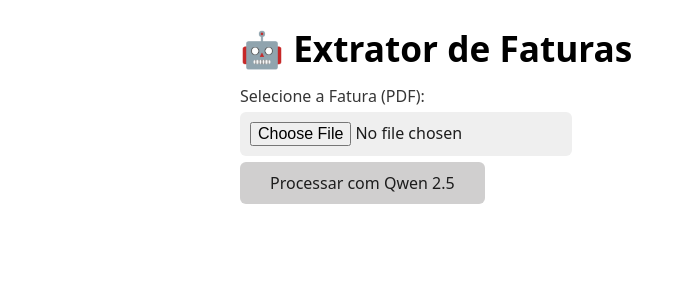
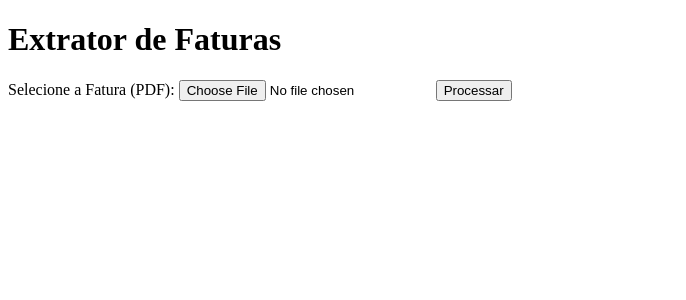
Before and after one commit to GuZaSe1/extrator-faturas, a PHP site: page / in a window 1280 px wide. Shown: the top 300 px of the page, without its empty margins (0-686 px from the left). Run offline with PHP 8.4, Linux system fonts and the light colour scheme.

Commit message:
FUNCIONANDO

```diff
--- a/index.php
+++ b/index.php
@@ -3,14 +3,13 @@
 <head>
     <meta charset="UTF-8">
     <title>Extrator de Faturas IA</title>
-    <link rel="stylesheet" href="https://cdn.jsdelivr.net/npm/water.css@2/out/water.css">
 </head>
 <body>
-    <h1>🤖 Extrator de Faturas</h1>
+    <h1>Extrator de Faturas</h1>
     <form action="processar.php" method="POST" enctype="multipart/form-data">
         <label>Selecione a Fatura (PDF):</label>
         <input type="file" name="fatura" accept="application/pdf" required>
-        <button type="submit">Processar com Qwen 2.5</button>
+        <button type="submit">Processar</button>
     </form>
 </body>
 </html>
--- a/processar.php
+++ b/processar.php
@@ -17,6 +17,7 @@
     $pdf = $parser->parseFile($file['tmp_name']);
     $text = $pdf->getText();
 
+
     if (empty(trim($text))) {
         throw new Exception("O PDF parece estar vazio ou é uma imagem (precisa de OCR).");
     }
```
